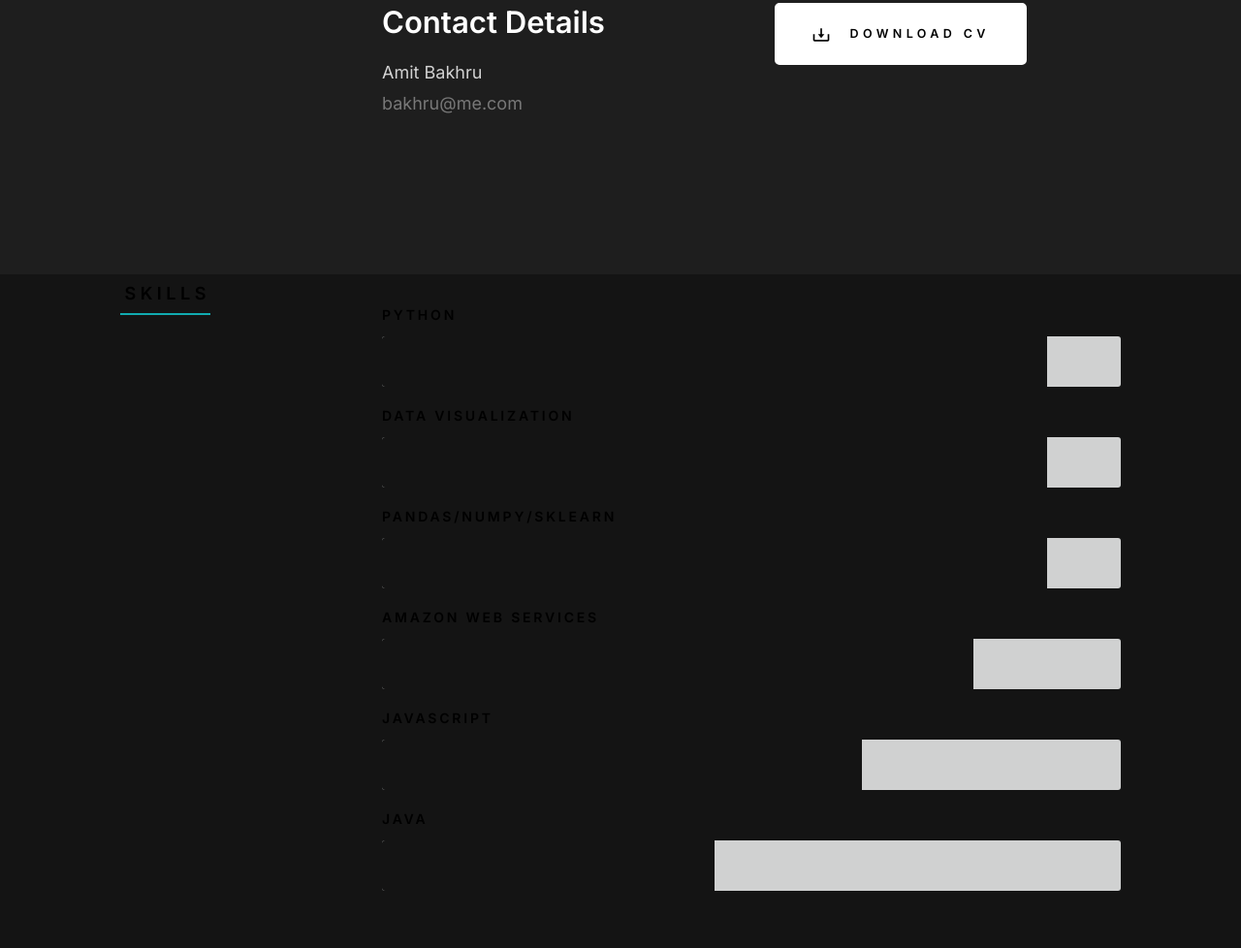
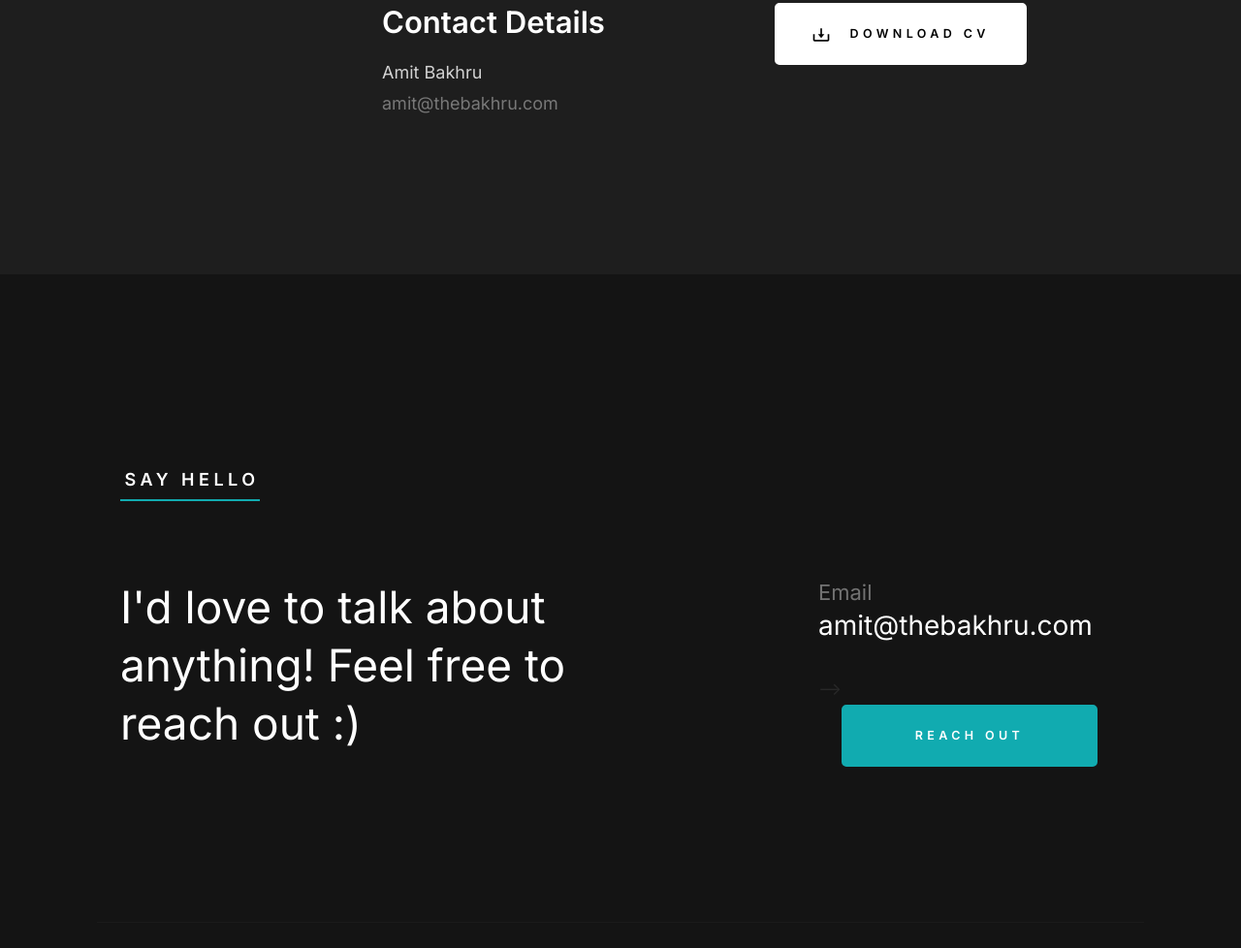
Before and after one commit to abakhru/abakhru.github.io, a plain HTML site: page index.html in a window 1280 px wide. Shown: the part 1222-2200 px from the top of the page at 97% size. Drawn offline with Linux system fonts and the light colour scheme.

Commit message:
minor cleanup

```diff
--- a/index.html
+++ b/index.html
@@ -8,7 +8,9 @@
     <title>Amit Bakhru</title>
     <meta name="description" content="Amit's personal website">
     <meta name="author" content="">
-    <link rel="image_src" href="images/fare-map.png" />
+<!--    <link rel="image_src" href="images/fare-map.png" />-->
+<!--    <video src="images/Proton-Sea_1440_Lede.mp4" autoplay="autoplay" muted="true" loop="true"-->
+<!--           playsinline="true" width="100%" poster="images/Proton_2560_Still.jpg"></video>-->
 
 
     <!-- mobile specific metas
@@ -51,10 +53,9 @@
                 <ul>
                     <li class="current"><a class="smoothscroll" href="#hero">Home</a></li>
                     <li><a class="smoothscroll" href="#about">About</a></li>
-                    <li><a class="smoothscroll" href="#portfolio">Projects</a></li>
-                    <li><a class="smoothscroll" href="#resume">Resume</a></li>
-
-                    <!-- <li><a class="smoothscroll" href="#testimonials">Testimonials</a></li> -->
+<!--                    <li><a class="smoothscroll" href="#portfolio">Projects</a></li>-->
+<!--                    <li><a class="smoothscroll" href="#resume">Resume</a></li>-->
+<!--                     <li><a class="smoothscroll" href="#testimonials">Testimonials</a></li> -->
                     <li><a class="smoothscroll" href="#contact">Say Hi!</a></li>
                 </ul>
             </nav>
@@ -82,18 +83,16 @@
                     <h3>
                     I'm a SF Bay Area based <span>Software Engineer</span>, <span>automation
                         specialist</span>
-                        and <span>researcher</span> trying to make automate everything. <a
-                            class="smoothscroll"
-                                                                         href="#about">Start scrolling</a>
+                        and <span>researcher</span> trying to automate everything. <a
+                            class="smoothscroll" href="#about">Start scrolling</a>
                     and learn more <a class="smoothscroll" href="#about">about me</a>.
                     </h3>
 
                     <div class="s-hero__content-social">
                         <li><a href="https://www.github.com/abakhru">
                             <i class="fab fa-github" aria-hidden="true" target="_blank"></i></a></li>
-
                         <li><a href="https://www.linkedin.com/in/abakhru/"><i class="fab fa-linkedin-in" aria-hidden="true" target="_blank"></i></a></li>
-
+                        <li><a href="https://www.twitter.com/bakhru"><i class="fab fa-twitter" aria-hidden="true"></i></a></li>
                     </div>
 
                 </div> <!-- end s-hero__content-about -->
@@ -135,7 +134,7 @@
 
                         <p>
                         Amit Bakhru <br>
-                        <a href="mailto:#0">bakhru@me.com</a>
+                        <a href="mailto:#0">amit@thebakhru.com</a>
                         </p>
 
                     </div>
@@ -150,49 +149,6 @@
         </div> <!-- end row -->
 
     </section> <!-- end s-about -->
-
-        <div class="row s-resume__section">
-            <div class="column large-3 tab-12">
-                <h3 class="section-header-allcaps">Skills</h3>
-            </div>
-            <div class="column large-9 tab-12">
-                <div class="resume-block">
-
-<!--                     <p>
-                    Here is a small subset of my skills
-                    </p> -->
-
-                    <ul class="skill-bars-fat">
-                        <li>
-                        <div class="progress percent90"></div>
-                        <strong>Python</strong>
-                        </li>
-                        <li>
-                        <div class="progress percent90"></div>
-                        <strong>Data Visualization</strong>
-                        </li>
-                        <li>
-                        <div class="progress percent90"></div>
-                        <strong>Pandas/Numpy/Sklearn</strong>
-                        </li>
-                        <li>
-                        <div class="progress percent80"></div>
-                        <strong>Amazon Web Services</strong>
-                        </li>
-                        <li>
-                        <div class="progress percent65"></div>
-                        <strong>JavaScript</strong>
-                        </li>
-                        <li>
-                        <div class="progress percent45"></div>
-                        <strong>Java</strong>
-                        </li>
-                    </ul>
-
-                </div> <!-- end resume-block -->
-
-            </div>
-        </div> <!-- s-resume__section -->
 
     </section> <!-- end s-resume -->
     <div>
@@ -227,7 +183,7 @@
                                 Email
                             </h5>
                             <p class="contact-block__content">
-                                <a class="mailtoui" href="mailto:bakhru@me.com">bakhru@me.com</a>
+                                <a class="mailtoui" href="mailto:amit@thebakhru.com">amit@thebakhru.com</a>
                             </p>
                         </div> <!-- end contact-block -->
                     </div>
@@ -243,7 +199,7 @@
                     </div> -->
 
                     <div class="column large-12">
-                        <a href="mailto:bakhru@me.com"
+                        <a href="mailto:amit@thebakhru.com"
                            class="mailtoui btn btn--primary h-full-width">Reach Out</a>
                     </div>
                 </div> <!-- end contact-infos -->
@@ -262,17 +218,8 @@
                 <ul class="s-footer__social">
                     <li><a href="https://www.linkedin.com/in/abakhru/"><i
                             class="fab fa-linkedin-in" aria-hidden="true"></i></a></li>
-                    <li><a href="https://www.twitter.com/bakhru"><i class="fab fa-twitter"
-                                                               aria-hidden="true"></i></a></li>
+                    <li><a href="https://www.twitter.com/bakhru"><i class="fab fa-twitter" aria-hidden="true"></i></a></li>
                 </ul>
-
-            </div>
-
-            <div class="column large-7 medium-6 w-1000-stack ss-copyright">
-                <span>© Copyright Ceevee 2021</span>
-                <span>This page is adapted from a design by <a href="https://www.styleshout.com/">StyleShout</a></span>
-            </div>
-        </div>
 
         <div class="ss-go-top">
             <a class="smoothscroll" title="Back to Top" href="#top">
```
